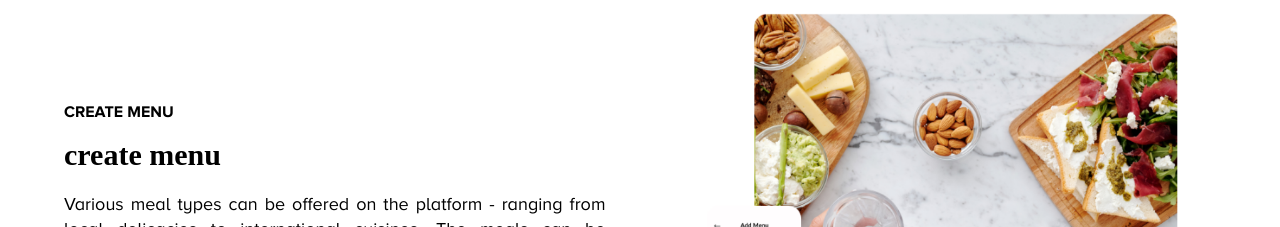
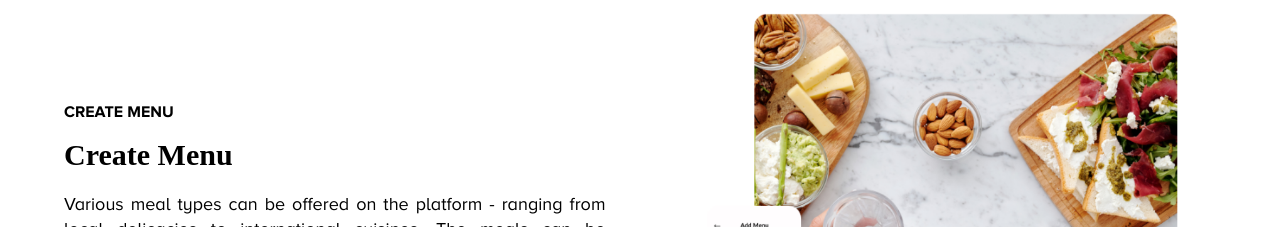
Before and after one commit to Meldy2503/foodie-app, a React (Create React App) app: page / in a window 1280 px wide. Shown: the part 2820-3047 px from the top of the page. Built offline with nearby package versions, Linux system fonts and the light colour scheme; a web font is replaced by a local one.

Commit message:
modify codes

```diff
--- a/src/components/home/restaurantSection/data.js
+++ b/src/components/home/restaurantSection/data.js
@@ -20,7 +20,7 @@ const Data = [
   {
     id: 3,
     smallHeader: "Create Menu",
-    bigHeader: "create menu",
+    bigHeader: "Create Menu",
     text: "Various meal types can be offered on the platform - ranging from local delicacies to international cuisines. The meals can be packaged in the form of instant orders, which will be delivered to your client as soon as possible or as preorders, which are meal packages to be delivered at a predetermined date.",
     link: "",
     img: require("../../../assets/images/homePgImgs/menu.PNG"),
```
